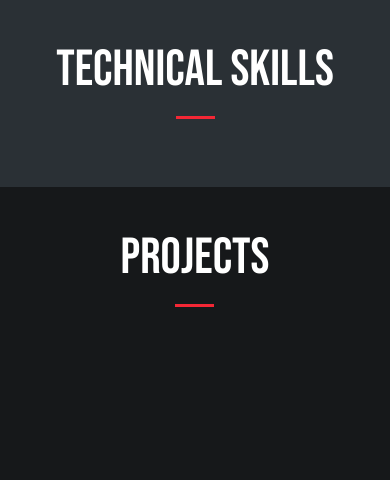
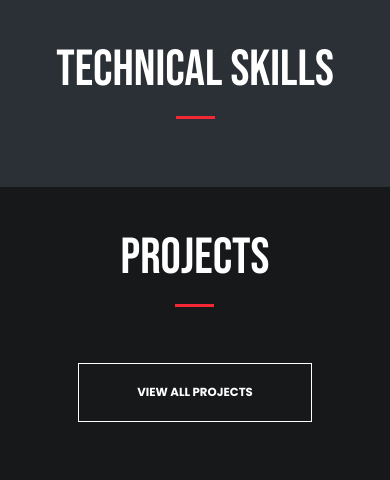
Before and after one commit to anshumanpattnaik/my-portfolio, a Django app: template templates/index.html in a window 390 px wide. Shown: the part 1409-1889 px from the top of the page. Before the commit the page ends 1716 px from the top, so only its background shows below. Run offline with Django 4.2, Linux system fonts and the light colour scheme; the template is opened without the code that fills it, so the values that code supplies are empty.

Commit message:
view-all projects

```diff
--- a/app/static/css/styles.css
+++ b/app/static/css/styles.css
@@ -360,6 +360,27 @@ label {
     color: #FFF;
     margin-left: 1vw;
 }
+.projects > .view-projects {
+    width: 100vw;
+    display: flex;
+    margin-top: 3em;
+    margin-left: 5em;
+}
+.projects > .view-projects > button {
+    width: 12vw;
+    height: 3.5vw;
+    font-family: PoppinsBold, serif;
+    font-size: 0.8vw;
+    color: #FFFFFF;
+    transition: .3s;
+    border: 2.2px solid #FFFFFF;
+    background: transparent;
+}
+.projects > .view-projects > button:hover {
+    cursor: pointer;
+    color: var(--red);
+    background: #FFFFFF;
+}
 @media only screen and (max-width: 950px) {
     header {
         height: 4em;
@@ -582,4 +603,16 @@ label {
         font-size: 3vw;
         margin-left: 5vw;
     }
+    .projects > .view-projects {
+        justify-content: center;
+        margin-top: 2vw;
+        margin-left: 0;
+    }
+    .projects > .view-projects > button {
+        width: 60vw;
+        height: 15vw;
+        font-size: 3vw;
+        margin-top: 2em;
+        border: 1.5px solid #FFFFFF;
+    }
 }
--- a/templates/index.html
+++ b/templates/index.html
@@ -101,6 +101,9 @@
                 </div>
             {% endfor %}
         </div>
+        <p class="view-projects">
+            <button>VIEW ALL PROJECTS</button>
+        </p>
     </section>
 </body>
 </html>
```
